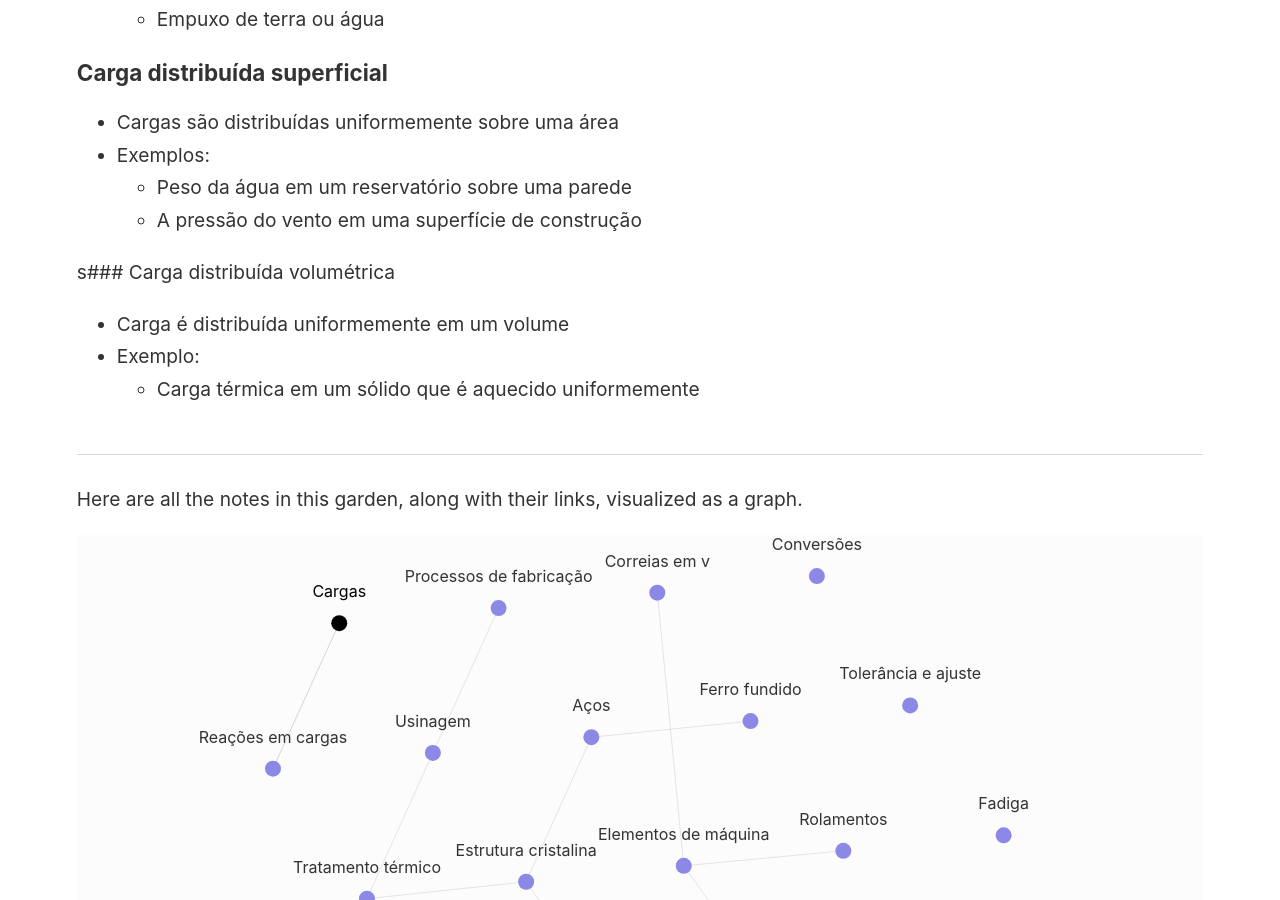
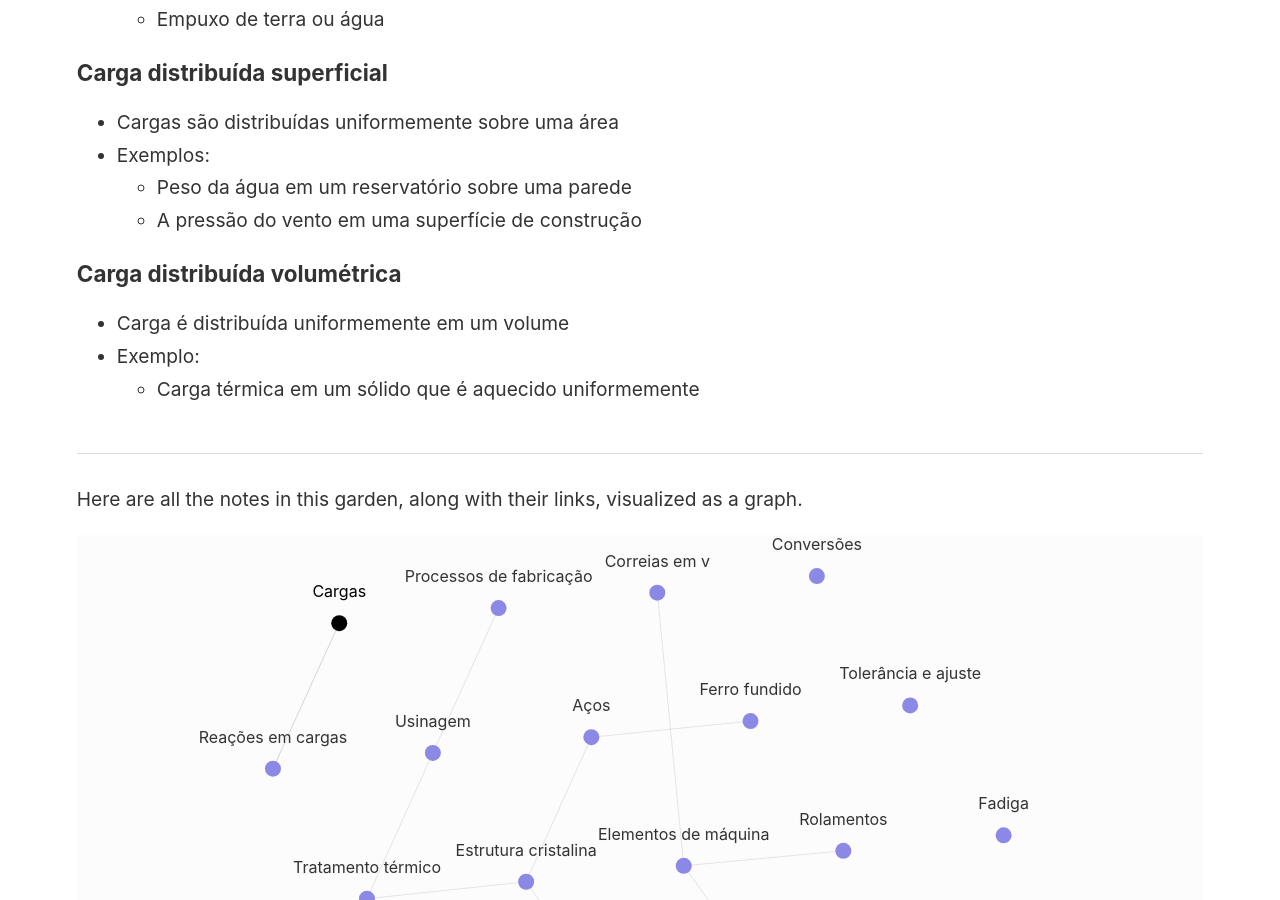
Before and after one commit to Robbitmm/obsidian-garden, a Jekyll site: the page built from _notes/Cargas.md, in a window 1280 px wide and 900 px high, scrolled down 983 px. Built offline with Jekyll 4.4.1, drawn with Linux system fonts in a browser that asks for light colours.

```diff
--- a/_notes/Cargas.md
+++ b/_notes/Cargas.md
@@ -25,7 +25,7 @@
 	 - Peso da água em um reservatório sobre uma parede
 	 - A pressão do vento em uma superfície de construção
 
-s### Carga distribuída volumétrica
+### Carga distribuída volumétrica
  - Carga é distribuída uniformemente em um volume
  - Exemplo:
 	 - Carga térmica em um sólido que é aquecido uniformemente
```
